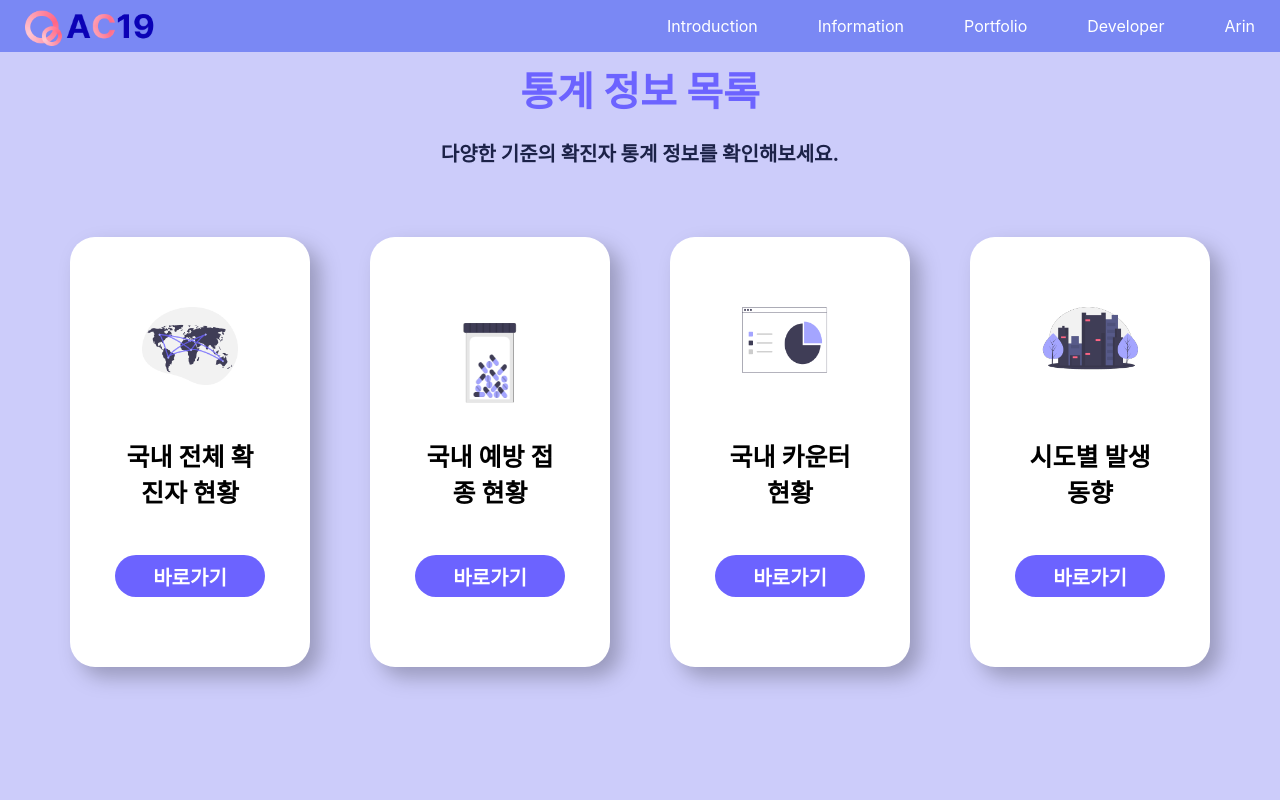
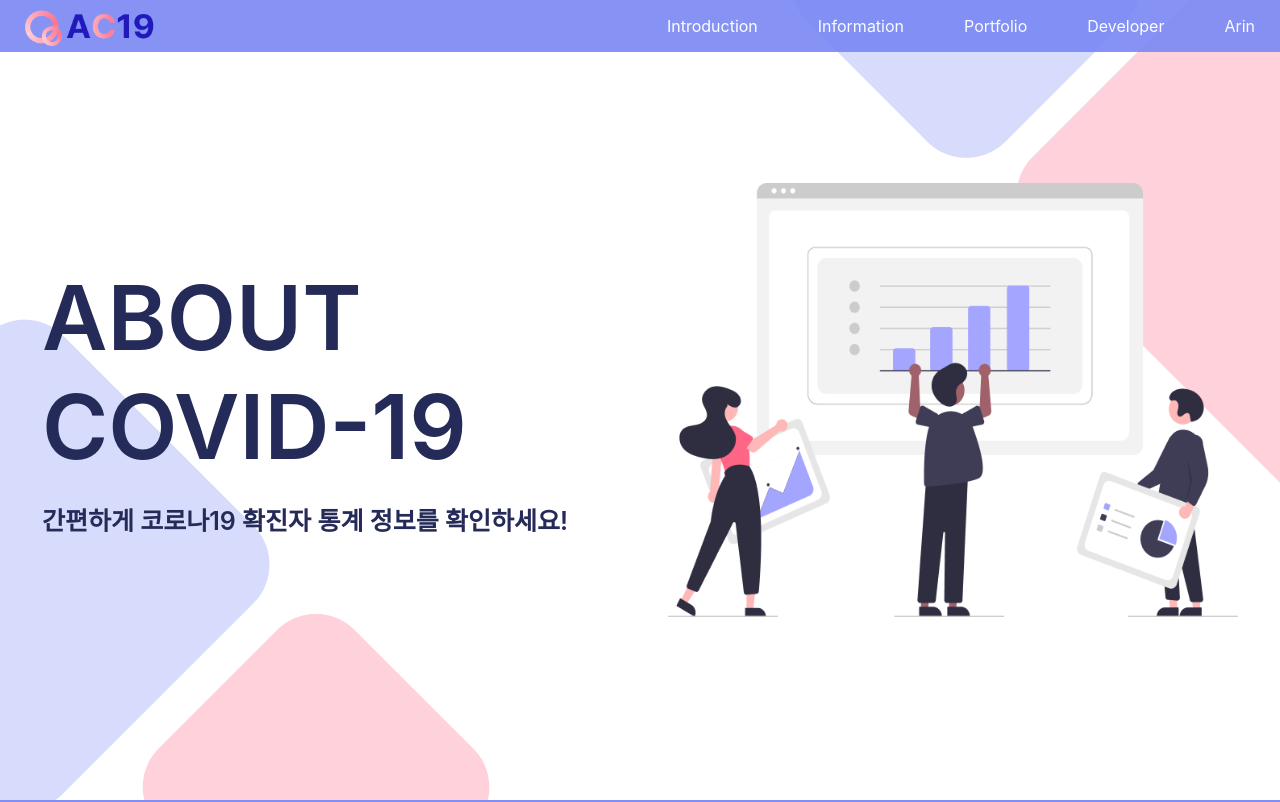
Before and after one commit to waterbeen0530/About-COVID-19-V1, a Next.js app: page /aa in a window 1280 px wide. Shown: the top 802 px of the page. Built offline with nearby package versions, Linux system fonts and the light colour scheme.

Commit message:
[REFACTORING] MainVeiw 경로 설정
MainVeiw 경로 설정/세팅

```diff
--- a/Components/MainPage/MainVeiw.jsx
+++ b/Components/MainPage/MainVeiw.jsx
@@ -1,9 +1,18 @@
+import styled from "@emotion/styled";
 import Header from "../common/Header";
+import MainItem from "./MainItem";
 
 export default function () {
   return (
-    <>
+    <Container>
       <Header />
-    </>
+      <MainItem />
+    </Container>
   );
 }
+
+const Container = styled.div`
+  margin: 0;
+  padding: 0;
+  box-sizing: border-box;
+`;
```
